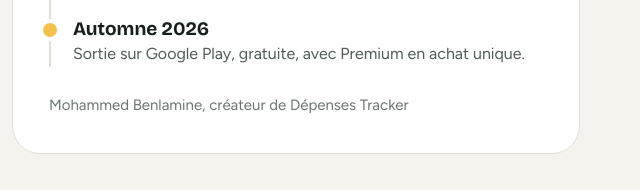
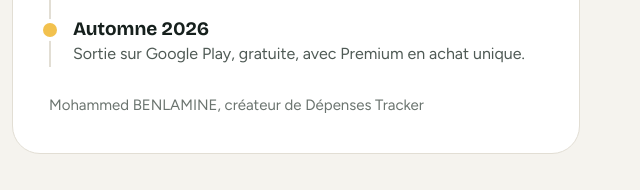
Before and after one commit to MoBENLAMINE/depenses-tracker-site, a plain HTML site: page index.html in a window 1280 px wide. Shown: the part 10190-10380 px from the top of the page, 636-1276 px from the left. Drawn offline with Linux system fonts and the light colour scheme.

Commit message:
Accueil : nom de l'auteur en majuscules sur le nom de famille
Co-Authored-By: Claude Haiku 5.5 <noreply@anthropic.com>
Claude-Session: https://claude.ai/code/session_018WoC1bZvobFRRJiqeoVVJZ

```diff
--- a/index.html
+++ b/index.html
@@ -1190,7 +1190,7 @@ TOTAL         342,80</div>
 <li><b>Tout l'été</b><span>Conception, développement et tests, écran par écran.</span></li>
 <li><b>Automne 2026</b><span>Sortie sur Google Play, gratuite, avec Premium en achat unique.</span></li>
 </ol>
-<p class="sig">Mohammed Benlamine, créateur de Dépenses Tracker</p>
+<p class="sig">Mohammed BENLAMINE, créateur de Dépenses Tracker</p>
 </article>
 </div>
 </section>
```
